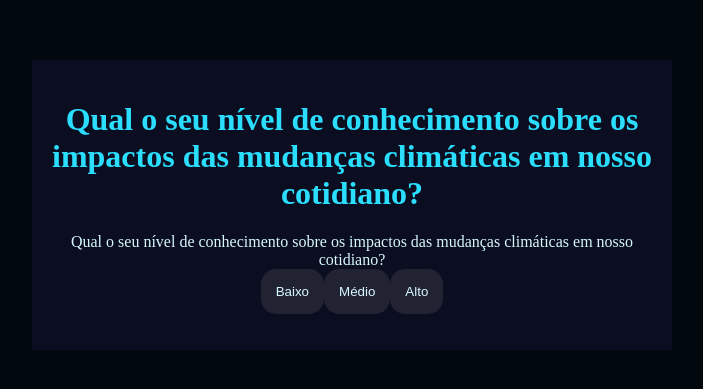
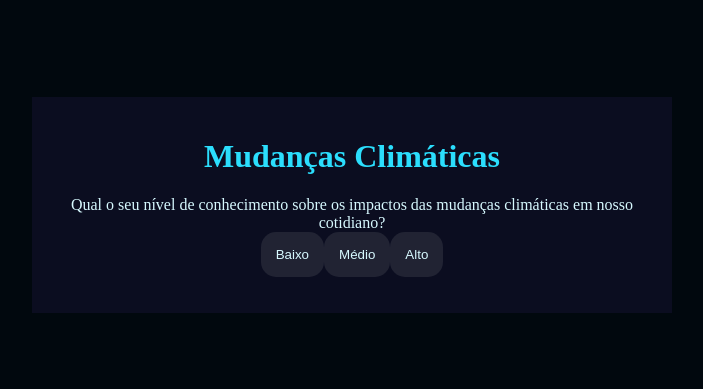
Before and after one commit to Vanderleia-Skroch/Miss-o_refletindo-sobre-intelig-ncia-artificial, a plain HTML site: page index.html in a window 1280 px wide. Shown: the part 203-592 px from the top of the page, without its empty margins (288-991 px from the left). Drawn offline with Linux system fonts and the light colour scheme.

Commit message:
alterações

```diff
--- a/index.html
+++ b/index.html
@@ -5,12 +5,12 @@
     <meta name="viewport" content="width=device-width, initial-scale=1.0">
     <link rel="stylesheet" href="style.css">
     <title>Mudanças Climáticas</title>
-    <!-- //*aqui eu coloco a meu tema do quiz; -->
+    <!-- //*aqui eu coloco a meu tema do meu quiz; -->
 </head>
 <body>
     <div class="caixa-principal">
-        <h1>Qual o seu nível de conhecimento sobre os  impactos das mudanças climáticas em nosso cotidiano?</h1>
-          <!-- //*aqui eu repito a minha pergunta central do quiz; -->
+        <h1>Mudanças Climáticas</h1>
+          <!-- //*aqui eu repito o tema do meu quiz; -->
         <div class="caixa-perguntas"></div>
         <div class="caixa-alternativas"></div>
         <div class="caixa-resultado">
--- a/script.js
+++ b/script.js
@@ -26,7 +26,7 @@ const perguntas = [
         enunciado: "Quais são algumas das principais causas das mudanças climáticas?",
         alternativas: [
             {
-                texto: "Emissões de gases de efeito estufa",
+                texto: "a) Emissões de gases de efeito estufa",
                 afirmacao: "As emissões de gases de efeito estufa são uma das principais causas das mudanças climáticas. "
             },
             {
```
